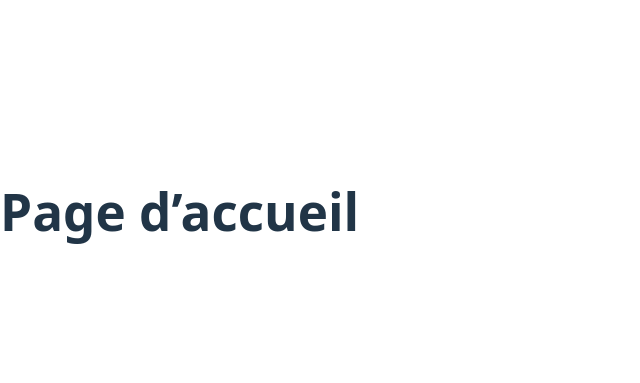
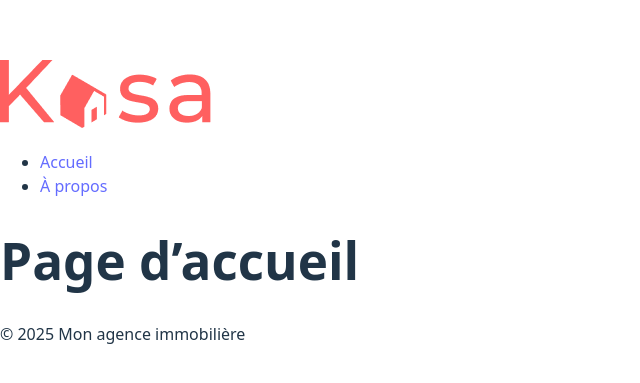
Before and after one commit to Anturiasgit/Kasa, a React (Vite) app: page / in a window 1280 px wide. Shown: the part 189-572 px from the top of the page, without its empty margins (0-640 px from the left). Built offline with nearby package versions, Linux system fonts and the light colour scheme.

Commit message:
Début de création et importation du layout

```diff
--- a/src/App.jsx
+++ b/src/App.jsx
@@ -1,4 +1,5 @@
 import { BrowserRouter as Router, Routes, Route } from 'react-router-dom'
+import Layout from './Layout'
 import Home from './pages/Home'
 import About from './pages/About'
 import NotFound from './pages/NotFound'
@@ -7,8 +8,10 @@ function App() {
   return (
     <Router>
       <Routes>
-        <Route path="/" element={<Home />} />
+        <Route path="/" element={<Layout />}>
+          <Route index element={<Home />} />
         <Route path="/a-propos" element={<About />} />
+        </Route>
         <Route path="*" element={<NotFound />} />
       </Routes>
     </Router>
--- /dev/null
+++ b/src/Footer.jsx
@@ -0,0 +1,9 @@
+function Footer() {
+  return (
+    <footer>
+      <p>© 2025 Mon agence immobilière</p>
+    </footer>
+  )
+}
+
+export default Footer
--- /dev/null
+++ b/src/Header.jsx
@@ -0,0 +1,19 @@
+import { Link } from 'react-router-dom'
+import logo from './assets/logo.png'
+
+
+function Header() {
+  return (
+    <header>
+        <img src={logo} alt="Logo de Kasa"/>
+      <nav>
+        <ul>
+          <li><Link to="/">Accueil</Link></li>
+          <li><Link to="/a-propos">À propos</Link></li>
+        </ul>
+      </nav>
+    </header>
+  )
+}
+
+export default Header
--- /dev/null
+++ b/src/Layout.jsx
@@ -0,0 +1,17 @@
+import { Outlet } from 'react-router-dom'
+import Header from './Header'
+import Footer from './Footer'
+
+function Layout() {
+  return (
+    <>
+      <Header />
+      <main>
+        <Outlet />
+      </main>
+      <Footer />
+    </>
+  )
+}
+
+export default Layout
```
Also changed, not shown: src/assets/logo.png (added).
